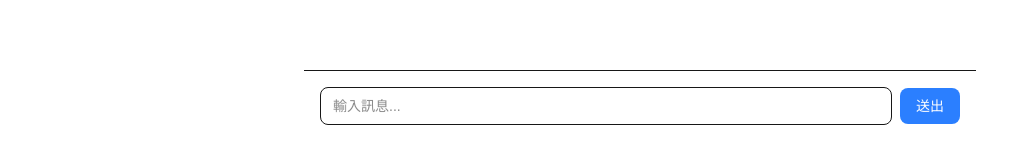
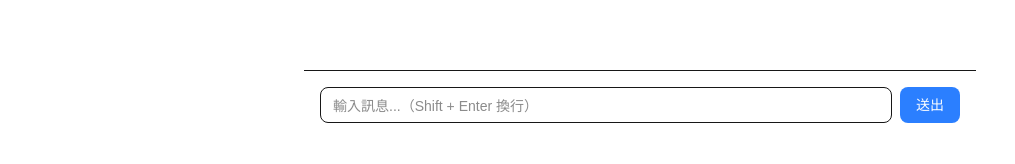
Before and after one commit to araaakang/language-exchange, a Next.js app: page /chat/1 in a window 1280 px wide. Shown: the part 580-744 px from the top of the page, without its empty margins (0-1015 px from the left). Built offline with nearby package versions, Linux system fonts and the light colour scheme; no server answers; the database is empty.

Commit message:
feat: support enter to send messages

```diff
--- a/components/ChatInputBar.tsx
+++ b/components/ChatInputBar.tsx
@@ -1,3 +1,7 @@
+import { useEffect, useRef } from "react";
+
+const MAX_HEIGHT = 144; // px, ~6 lines (text-sm line-height 20px + py-2 padding 16px + border 2px)
+
 interface ChatInputBarProps {
   value: string;
   onChange: (value: string) => void;
@@ -9,14 +13,53 @@ export default function ChatInputBar({
   onChange,
   onSend,
 }: ChatInputBarProps) {
+  const isComposing = useRef(false);
+  const textareaRef = useRef<HTMLTextAreaElement>(null);
+
+  const resizeTextarea = () => {
+    const textarea = textareaRef.current;
+    if (!textarea) return;
+
+    textarea.style.height = "auto";
+    const scrollHeight = textarea.scrollHeight;
+
+    if (scrollHeight > MAX_HEIGHT) {
+      textarea.style.height = `${MAX_HEIGHT}px`;
+      textarea.style.overflowY = "auto";
+    } else {
+      textarea.style.height = `${scrollHeight}px`;
+      textarea.style.overflowY = "hidden";
+    }
+  };
+
+  useEffect(() => {
+    resizeTextarea();
+  }, [value]);
+
+  const handleKeyDown = (e: React.KeyboardEvent<HTMLTextAreaElement>) => {
+    if (e.key !== "Enter" || e.shiftKey) return;
+    if (isComposing.current || e.nativeEvent.isComposing) return;
+
+    e.preventDefault();
+    onSend();
+  };
+
   return (
-    <div className="flex items-center gap-2 border-t p-4">
-      <input
-        type="text"
+    <div className="flex items-end gap-2 border-t p-4">
+      <textarea
+        ref={textareaRef}
         value={value}
         onChange={(e) => onChange(e.target.value)}
-        placeholder="輸入訊息..."
-        className="flex-1 rounded-lg border px-3 py-2 text-sm"
+        onKeyDown={handleKeyDown}
+        onCompositionStart={() => {
+          isComposing.current = true;
+        }}
+        onCompositionEnd={() => {
+          isComposing.current = false;
+        }}
+        placeholder="輸入訊息...（Shift + Enter 換行）"
+        rows={1}
+        className="flex-1 resize-none rounded-lg border px-3 py-2 text-sm"
       />
       <button
         type="button"
--- a/components/MessageBubble.tsx
+++ b/components/MessageBubble.tsx
@@ -20,7 +20,7 @@ export default function MessageBubble({
         className={`flex max-w-[75%] flex-col ${isOwn ? "items-end" : "items-start"}`}
       >
         <div
-          className={`rounded-lg px-3 py-2 text-sm ${
+          className={`whitespace-pre-wrap rounded-lg px-3 py-2 text-sm ${
             isOwn ? "bg-blue-500 text-white" : "bg-gray-100 text-black"
           }`}
         >
```
